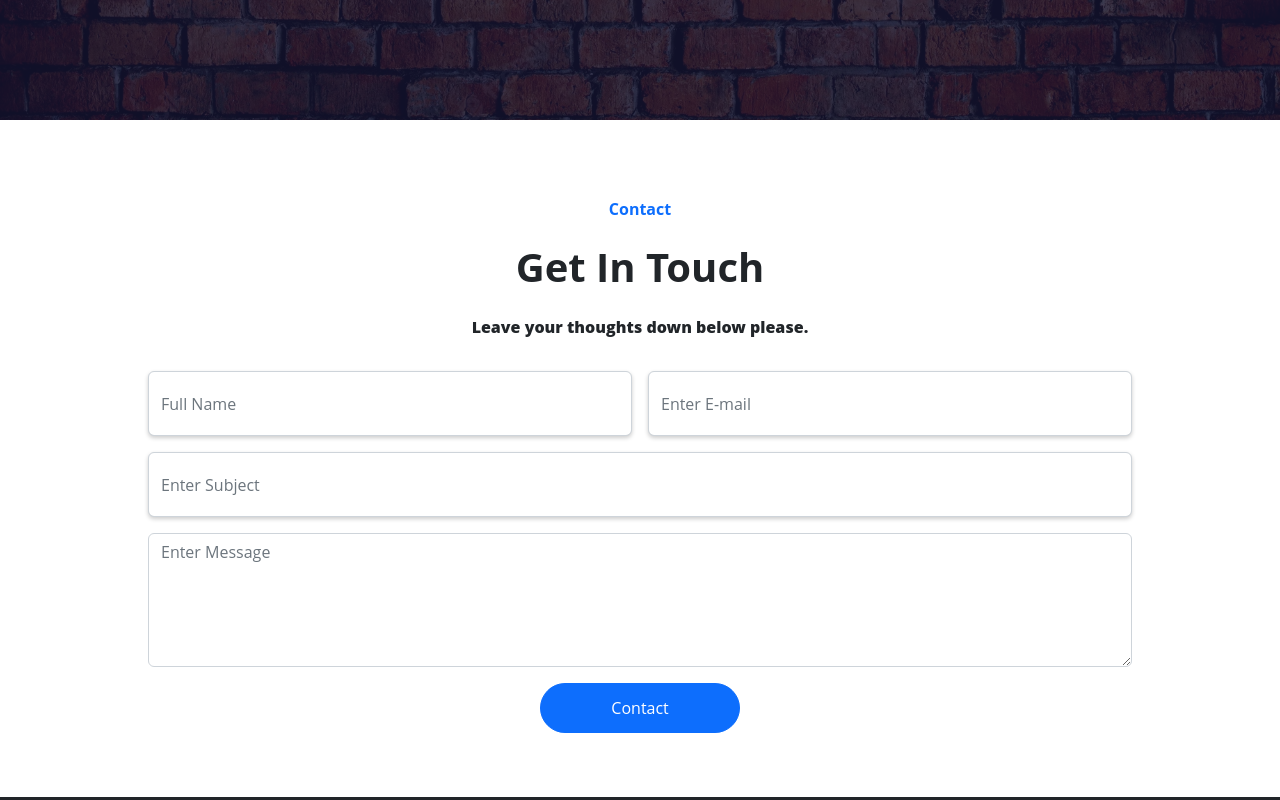
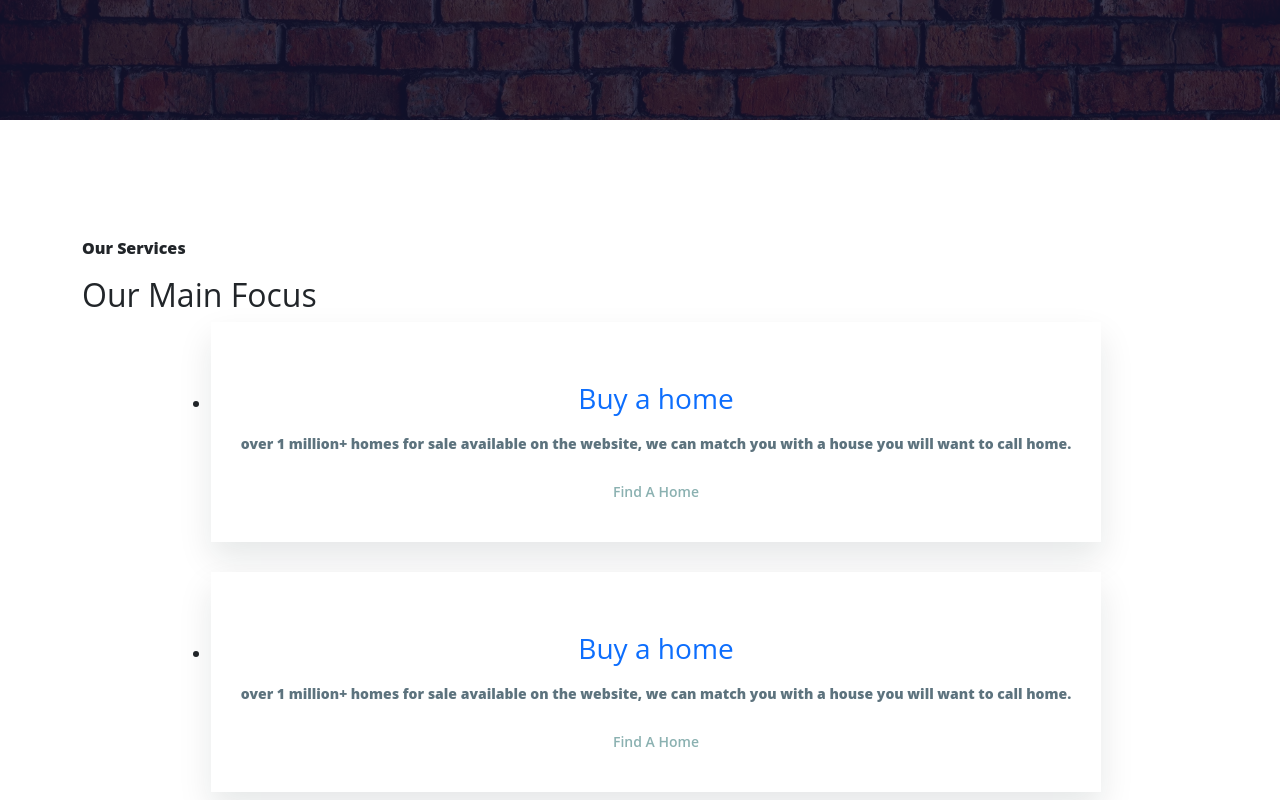
Before and after one commit to HilarioNengareJr/real-estate-site-prototype, a React (Create React App) app in the folder evbulucu/: page / in a window 1280 px wide. Shown: the part 680-1480 px from the top of the page. Built offline with nearby package versions, Linux system fonts and the light colour scheme; a web font is replaced by a local one.

Commit message:
Added service card.

```diff
--- a/evbulucu/src/components/Home.js
+++ b/evbulucu/src/components/Home.js
@@ -3,12 +3,14 @@ import NavBar from './NavBar';
 import Hero from './Hero';
 import ContactInfo from './Contact';
 import Footer from './Footer';
+import ServiceSection from './ServiceSection';
 
 const Home = () => {
   return (
     <React.Fragment>
       < NavBar />
       < Hero />
+      <ServiceSection />
       < ContactInfo />
       < Footer />
     </React.Fragment>
--- a/evbulucu/src/components/NavCard.css
+++ b/evbulucu/src/components/NavCard.css
@@ -13,4 +13,8 @@
     .gallery{
       display: none;
     }
+
+    .display-none{
+      display:none;
+    }
   }
--- a/evbulucu/src/components/NavCard.js
+++ b/evbulucu/src/components/NavCard.js
@@ -20,7 +20,7 @@ const NavCard = () => {
       <Link className='p-1 text-white' title='Google Maps'>Map</Link>
       <span className='text-success'>|</span>
       <Link className='p-1 text-white gallery' onClick={openModal} title='Gallery'>Gallery</Link>
-      <span className='text-success'>|</span>
+      <span className='text-success display-none'>|</span>
       <Link className='p-1 text-white' title="Amenities">Overview</Link>
 
       {isOpen && (
--- a/evbulucu/src/components/PostCard.js
+++ b/evbulucu/src/components/PostCard.js
@@ -23,7 +23,9 @@ const PostCard = () => {
             <NavCard />
             <Card.Body>
               <div className="listing-details-heading font-weight-bold text-center">
-            <span className='bg'><h2 className='text-muted p-3'>$200/month</h2></span>
+                <div class="card-price">
+                  <strong>$34,900</strong>/Month
+                </div>
                 <span className='city text-muted d-flex justify-content-start'>
                   <h5>Guzelyurt</h5>
                 </span>
@@ -60,6 +62,7 @@ const PostCard = () => {
                 </button>
               </div>
             </Card.Body>
+
           </Card>
         </Col>
       </Row>
--- /dev/null
+++ b/evbulucu/src/components/ServiceSection.css
@@ -0,0 +1,66 @@
+
+/*-----------------------------------*\
+  #SERVICE
+\*-----------------------------------*/
+
+.service {
+    background: var(--cultured-2);
+    padding-block: var(--section-padding);
+  }
+
+  .service-list {
+    display: flex;
+    flex-wrap: wrap;
+    justify-content: center;
+    gap: 30px;
+  }
+
+  .service-card {
+    position: relative;
+    background: var(--white);
+    text-align: center;
+    padding: 40px 30px;
+    box-shadow: var(--shadow-2);
+  }
+
+  .service-card .card-icon {
+    width: max-content;
+    margin-inline: auto;
+    margin-bottom: 20px;
+  }
+
+  .service-card .card-title { margin-bottom: 15px; }
+
+  .service-card .card-title > a:is(:hover, :focus) { color: var(--orange-soda); }
+
+  .service-card .card-text {
+    color: var(--cadet);
+    font-size: var(--fs-5);
+    line-height: 1.8;
+    margin-bottom: 25px;
+  }
+
+  .service-card .card-link {
+    color: var(--opal);
+    font-size: var(--fs-5);
+    font-weight: var(--fw-600);
+    display: flex;
+    justify-content: center;
+    align-items: center;
+    gap: 5px;
+  }
+
+  .service-card:is(:hover, :focus) .card-link { color: var(--orange-soda); }
+
+  .service-card::after {
+    content: "";
+    position: absolute;
+    bottom: 0;
+    left: 0;
+    width: 0;
+    height: 4px;
+    background: var(--orange-soda);
+    transition: var(--transition);
+  }
+
+  .service-card:is(:hover, :focus)::after { width: 100%; }
--- /dev/null
+++ b/evbulucu/src/components/ServiceSection.js
@@ -0,0 +1,55 @@
+import React from 'react';
+import { FontAwesomeIcon } from '@fortawesome/react-fontawesome';
+import { faArrowForward } from '@fortawesome/free-solid-svg-icons';
+import './ServiceSection.css';
+
+const ServiceSection = () => {
+  return (
+    <section className="service" id="service">
+      <div className="container">
+        <p className="section-subtitle">Our Services</p>
+        <h2 className="h2 section-title">Our Main Focus</h2>
+        <ul className="service-list">
+          <li>
+            <div className="service-card">
+              <div className="card-icon">
+
+              </div>
+              <h3 className="h3 card-title">
+                <a href="#">Buy a home</a>
+              </h3>
+              <p className="card-text">
+                over 1 million+ homes for sale available on the website, we can match you with a house you will want
+                to call home.
+              </p>
+              <a href="#" className="card-link">
+                <span>Find A Home</span>
+
+              </a>
+            </div>
+          </li>
+          <li>
+            <div className="service-card">
+              <div className="card-icon">
+
+              </div>
+              <h3 className="h3 card-title">
+                <a href="#">Buy a home</a>
+              </h3>
+              <p className="card-text">
+                over 1 million+ homes for sale available on the website, we can match you with a house you will want
+                to call home.
+              </p>
+              <a href="#" className="card-link">
+                <span>Find A Home</span>
+
+              </a>
+            </div>
+          </li>
+        </ul>
+      </div>
+    </section>
+  );
+};
+
+export default ServiceSection;
--- a/evbulucu/src/index.css
+++ b/evbulucu/src/index.css
@@ -1,16 +1,97 @@
 
 @import url('https://fonts.googleapis.com/css2?family=Advent+Pro:wght@600;800&family=Bruno+Ace+SC&family=Dosis:wght@800&family=Kaushan+Script&family=Urbanist&display=swap');
 @import url('https://fonts.googleapis.com/css2?family=Advent+Pro:wght@600;800&family=Bruno+Ace+SC&family=Dosis:wght@800&family=Kaushan+Script&family=Urbanist&display=swap');
+
+:root {
+
+  /**
+   * colors
+   */
+
+  --dark-jungle-green: hsl(188, 63%, 7%);
+  --prussian-blue: hsl(200, 69%, 14%);
+  --raisin-black-1: hsl(227, 29%, 13%);
+  --raisin-black-2: hsl(229, 17%, 19%);
+  --yellow-green: hsl(89, 72%, 45%);
+  --orange-soda: hsl(9, 100%, 62%);
+  --cultured-1: hsl(0, 0%, 93%);
+  --cultured-2: hsl(192, 24%, 96%);
+  --misty-rose: hsl(7, 56%, 91%);
+  --alice-blue: hsl(210, 100%, 97%);
+  --seashell: hsl(8, 100%, 97%);
+  --cadet: hsl(200, 15%, 43%);
+  --white: hsl(0, 0%, 100%);
+  --black: hsl(0, 0%, 0%);
+  --opal: hsl(180, 20%, 62%);
+
+  /**
+   * typography
+   */
+
+  --ff-nunito-sans: "Nunito Sans", sans-serif;
+  --ff-poppins: "Poppins", sans-serif;
+
+  --fs-1: 1.875rem;
+  --fs-2: 1.5rem;
+  --fs-3: 1.375rem;
+  --fs-4: 1.125rem;
+  --fs-5: 0.875rem;
+  --fs-6: 0.813rem;
+  --fs-7: 0.75rem;
+
+  --fw-500: 500;
+  --fw-600: 600;
+  --fw-700: 700;
+
+  /**
+   * transition
+   */
+
+  --transition: 0.25s ease;
+
+  /**
+   * spacing
+   */
+
+  --section-padding: 100px;
+
+  /**
+   * shadow
+   */
+
+  --shadow-1: 0 5px 20px 0 hsla(219, 56%, 21%, 0.1);
+  --shadow-2: 0 16px 32px hsla(188, 63%, 7%, 0.1);
+
+}
+
+
+::-webkit-scrollbar {
+  width: 10px;
+  height: 8px;
+}
+
+::-webkit-scrollbar-track { background: var(--white); }
+
+::-webkit-scrollbar-thumb {
+  background: var(--cadet);
+  border-left: 2px solid var(--white);
+}
+
+
+html {
+  font-family: var(--ff-nunito-sans);
+  scroll-behavior: smooth;
+}
 
 body {
   margin: 0;
   padding: 0;
   background: #fff!important;
-  font-family: 'Advent Pro', sans-serif !important;
   font-size: 1rem;
   font-weight: 800;
   line-height: 1.5;
   color: #212529;
+
 }
 
 .root {
```
Lines whose indentation alone changed are shown as unchanged.
